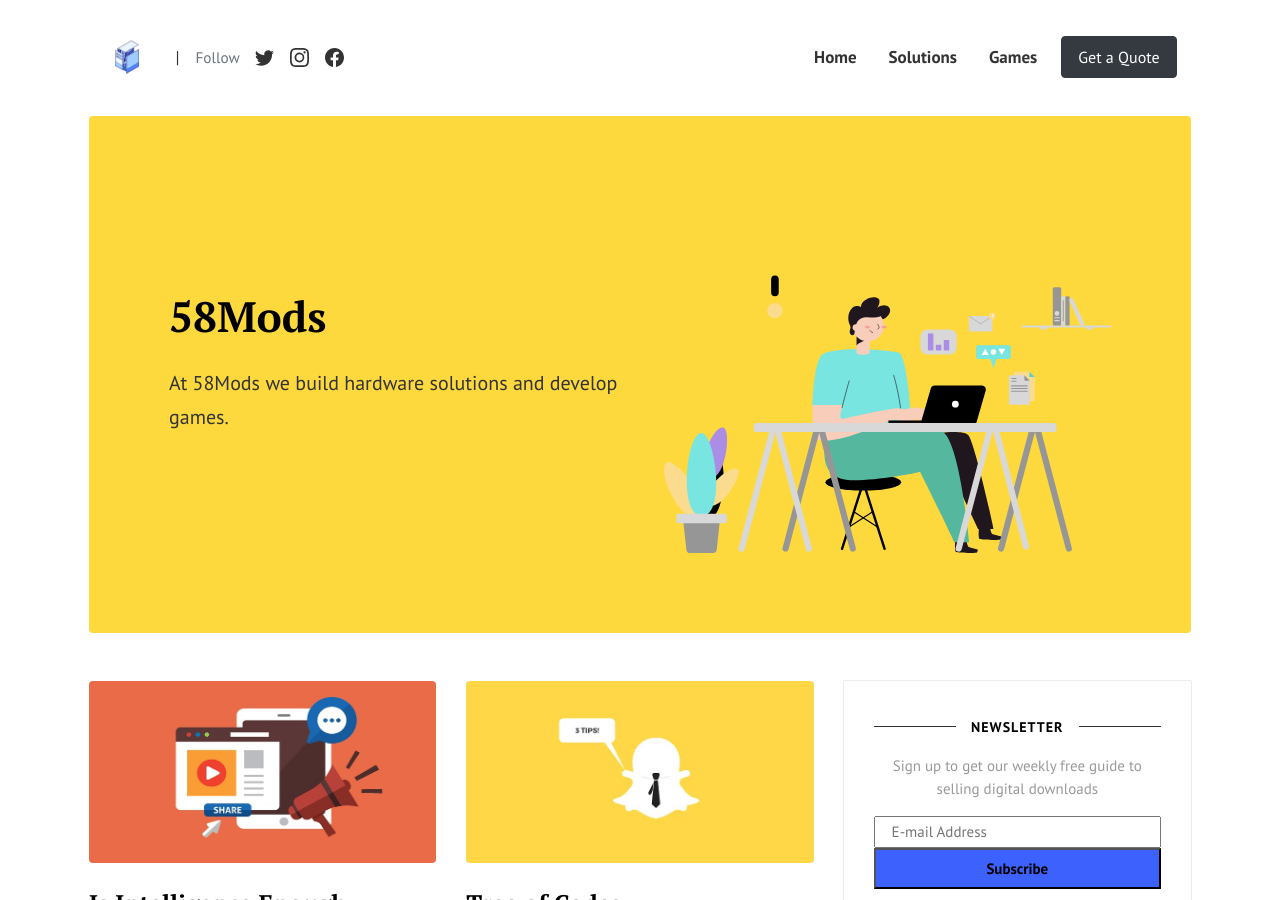
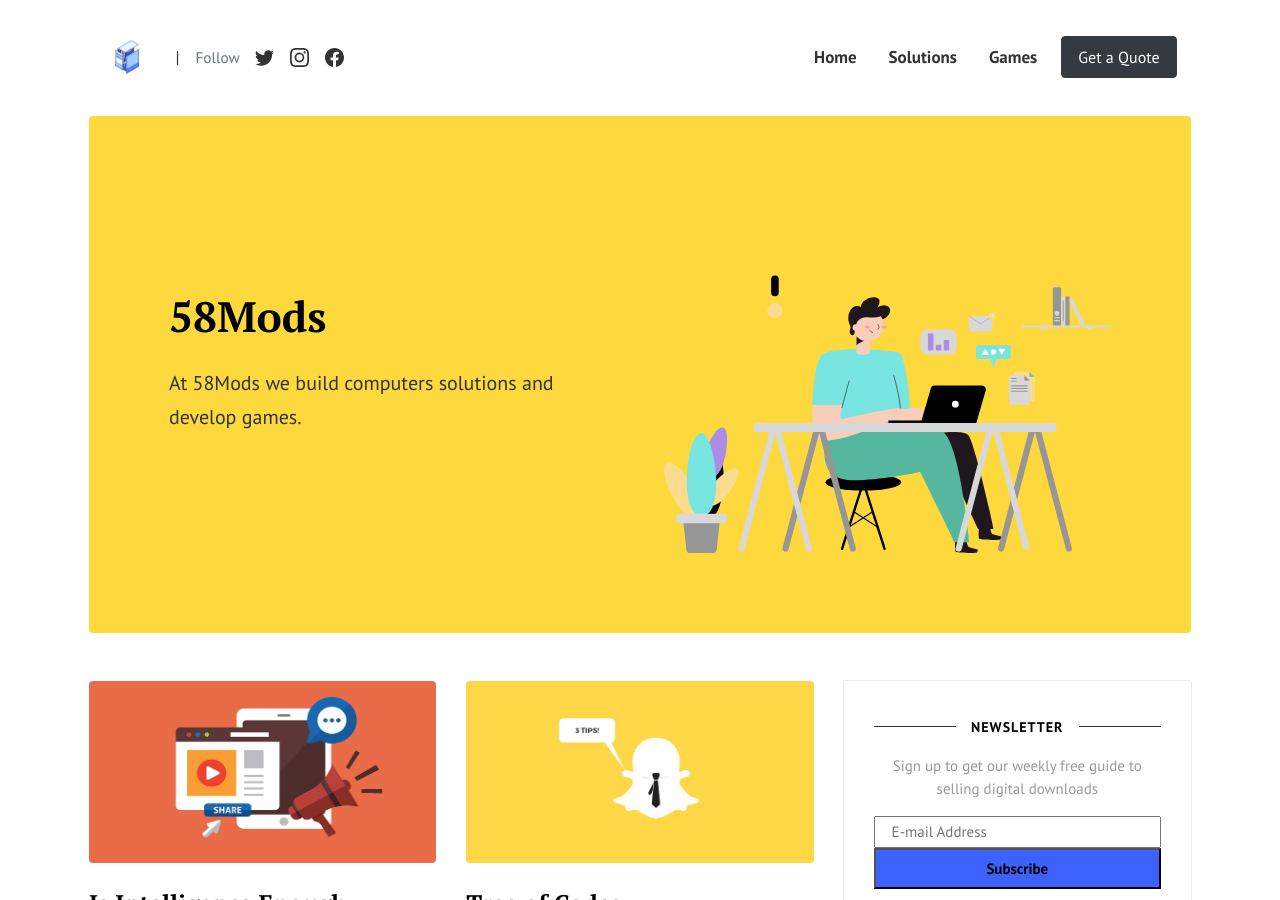
Before and after one commit to KariukiJonathan/58mods, a Jekyll site: the page built from index.html, in a window 1280 px wide and 900 px high. Built offline with Jekyll 4.4.1, drawn with Linux system fonts in a browser that asks for light colours; the list of posts is cut into pages by our own code; comment, search, counter and statistics services are not loaded.

Commit message:
Update index.html

```diff
--- a/index.html
+++ b/index.html
@@ -11,7 +11,7 @@
   <div class="row align-items-center justify-content-between">
     <div class="col-md-6">
       <h1 class="font-weight-bold mb-4 serif-font">58Mods</h1>
-      <p class="lead mb-4">At 58Mods we build hardware solutions and develop games.</p>
+      <p class="lead mb-4">At 58Mods we build computers solutions and develop games.</p>
     </div>
     <div class="col-md-6 text-right pl-0 pl-lg-4">
       <img class="intro" height="500" src="{{site.baseurl}}/assets/images/intro.svg">
```
